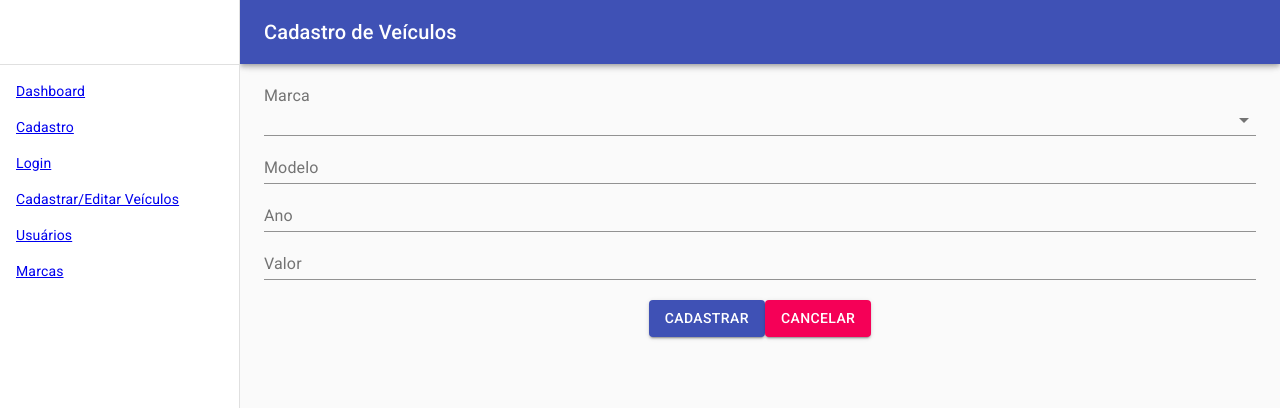
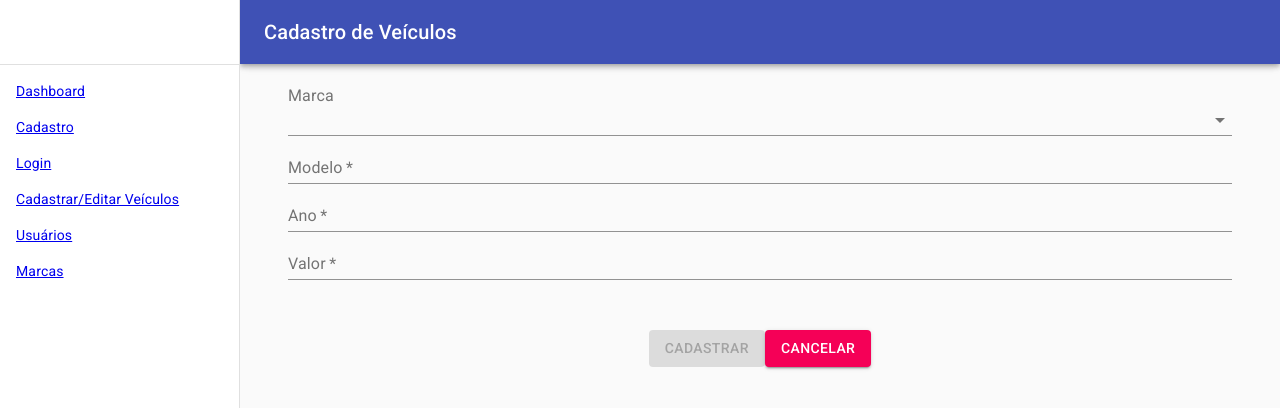
Before and after one commit to CaelumAulas/aceleratw-turma1-grupo1, a React (Create React App) app: page /cadastro-veiculo in a window 1280 px wide. Shown: the top 408 px of the page. Built offline with nearby package versions, Linux system fonts and the light colour scheme.

Commit message:
Feat(vehicles form validation)

```diff
--- a/src/containers/VehiclesAddForm/VehiclesAddForm.js
+++ b/src/containers/VehiclesAddForm/VehiclesAddForm.js
@@ -1,17 +1,22 @@
-import React from 'react';
+import React, {useState} from 'react';
 
 import {
     Button,
     TextField,
     Select,
     MenuItem,
-  InputLabel
+    InputLabel,
+    Container,
+    FormControl
 } from '@material-ui/core';
 
 import './style.css';
 
+
+const VehiclesAddForm = ({toSend}) => {
+
     function createData(index, vehicle) {
-    return { index, vehicle };
+        return {index, vehicle};
     }
 
     const rows = [
@@ -22,28 +27,132 @@ const rows = [
         createData(5, 'Fiesta'),
     ];
 
-const VehiclesAddForm = () => (
-  <form className="vehiclesAddForm" noValidate autoComplete="off">
+    const [brand, setBrand] = useState("");
+    const [model, setModel] = useState("");
+    const [year, setYear] = useState("");
+    const [value, setValue] = useState("");
+    const [errors, setErrors] = useState({
+        validator: {
+            buttonEnabled: false,
+            isValid: true,
+            text: ""
+        }
+    });
+
+    const handleMarcaSelectionChange = (event) => {
+        setBrand(event.target.value);
+    };
+
+    const handleModeloChange = (event) => {
+        setModel(event.target.value);
+    };
+
+    const handleYearChange = (event) => {
+        setYear(event.target.value);
+    };
+
+    const handleValueChange = (event) => {
+        setValue(event.target.value);
+    };
+
+    function isValueValid(value){
+        if(+value <= 0){
+            return {
+                buttonEnabled: false,
+                isValid: false,
+                text: 'Adicione um valor maior que 0',
+            }
+        } else {
+            return { buttonEnabled:true, isValid: true, text: "" }
+        }
+    }
+
+    function goBack(event){
+        event.preventDefault();
+        window.history.back();
+    }
+
+
+    return (
+        <Container maxWidth="">
+            <form variant="filled"
+                onSubmit={
+                    (event) => {
+                        event.preventDefault();
+                        toSend({marca: brand, modelo: model, ano: year, valor: value});
+                    }
+                }
+                className="vehiclesAddForm"
+                noValidate
+                autoComplete="off">
                 <div className="vehiclesAddForm--select">
                     <InputLabel id="standard-basic">Marca</InputLabel>
-        <Select id="standard-basic" label="Marca">
-            {rows.map((row) => {
-                return <MenuItem value={row.index}>{row.vehicle}</MenuItem>;
-            })}
-        </Select>
+                    <Select onChange={handleMarcaSelectionChange}
+                        id="standard-basic"
+                        value={brand}
+                        label="Marca"
+                        required
+                        >
+                        <MenuItem value="">
+                            <em>Nenhum</em>
+                        </MenuItem>
+                        {
+                        rows.map((row) => {
+                            return <MenuItem value={
+                                row.index
+                            }>
+                                {
+                                row.vehicle
+                            } </MenuItem>;
+                        })
+                    } </Select>
                 </div>
                 <div className="vehiclesAddForm--inputs">
-        <TextField id="standard-basic" label="Modelo" />
-        <TextField id="standard-basic" label="Ano" />
-        <TextField id="standard-basic" label="Valor" />
+                    <TextField onChange={handleModeloChange}
+                        value={model}
+                        id="standard-basic"
+                        label="Modelo"
+                        required
+                        />
+                    <TextField onChange={handleYearChange}
+                        value={year}
+                        id="standard-basic"
+                        label="Ano"
+                        type="number"
+                        required
+                        />
+                    <TextField onChange={handleValueChange}
+                        value={value}
+                        onBlur={(event) => {
+                            setErrors({validator: isValueValid(value)})
+                        }}
+                        error={!errors.validator.isValid}
+                        helperText={errors.validator.text}
+                        id="standard-basic"
+                        label="Valor"
+                        type="number"
+                        required
+                        />
                 </div>
-    <Button variant="contained" color="primary">
+                <Button variant="contained" color="primary"
+                disabled={!brand
+                    || !model
+                    || !year
+                    || !value
+                    || !errors.validator.buttonEnabled
+                }
+                >
                     Cadastrar
                 </Button>
-    <Button variant="contained" color="secondary">
+                <Button variant="contained" type="submit" color="secondary"
+                onClick={goBack}
+                >
                     Cancelar
                 </Button>
             </form>
+        </Container>
     )
 
+}
+
 export default VehiclesAddForm
--- a/src/containers/VehiclesAddForm/style.css
+++ b/src/containers/VehiclesAddForm/style.css
@@ -1,7 +1,7 @@
 .vehiclesAddForm--inputs {
   display: flex;
   flex-direction: column;
-  margin-bottom: 20px;
+  margin-bottom: 50px;
 }
 
 .vehiclesAddForm--select {
```
Lines whose indentation alone changed are shown as unchanged.
